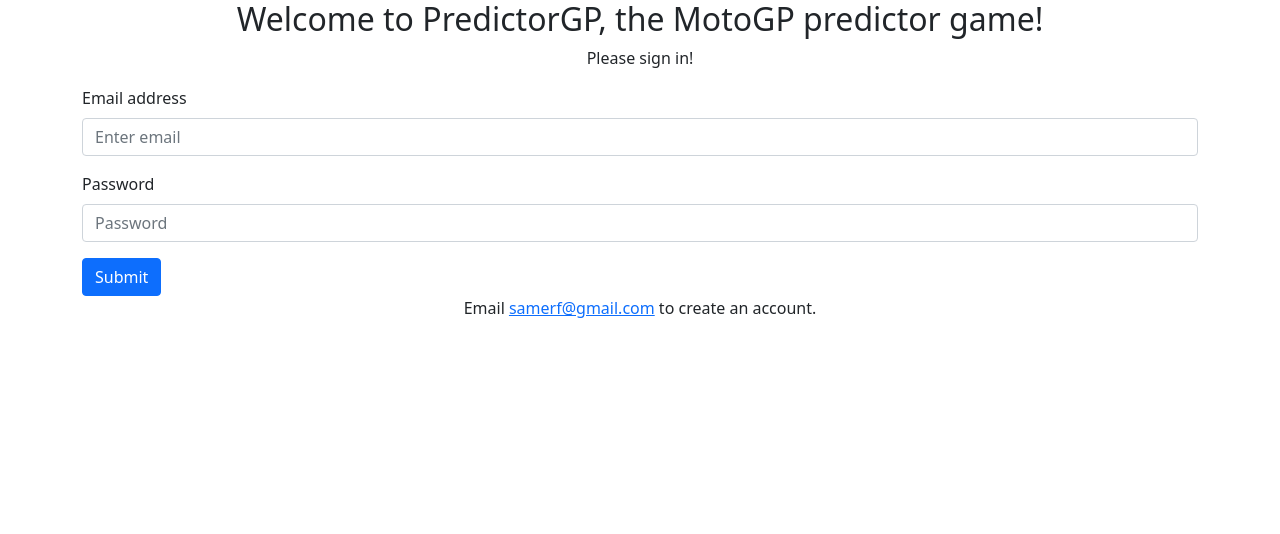
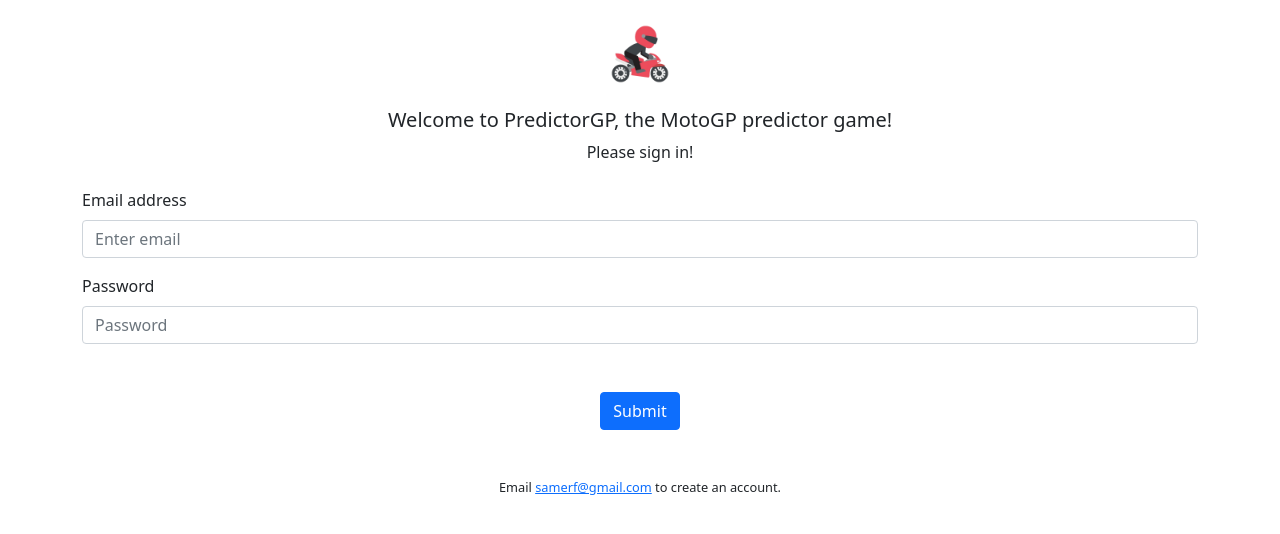
Before and after one commit to samerfahmy/motogp-next, a Next.js app: page /login in a window 1280 px wide. Shown: the top 534 px of the page. Built offline with nearby package versions, Linux system fonts and the light colour scheme.

Commit message:
UI Cleanup
- Changed layout of the Predict screen
- Added green/red text for predictions
- Added points dialog
- Cleaned up login screen UI

```diff
--- a/pages/_app.js
+++ b/pages/_app.js
@@ -9,6 +9,7 @@
 import Navbar from "react-bootstrap/Navbar";
 import { useRouter } from "next/router";
 import { SessionProvider, useSession, signOut } from "next-auth/react";
+import '../styles/globals.css'
 
 const AdminAuth = ({ children }) => {
   const { data: session, status } = useSession();
--- a/pages/admin.js
+++ b/pages/admin.js
@@ -132,7 +132,7 @@
   const TableRow = ({ title, id, selectedRider }) => {
     return (
       <tr>
-        <td>{title}</td>
+        <td className="fw-light medium-text pe-5">{title}</td>
         <td></td>
         <td>
           <RiderSelection id={id} selectedRider={selectedRider} />
--- a/pages/login.js
+++ b/pages/login.js
@@ -36,11 +36,14 @@
   return (
     <>
       <Container>
-        <center>
-          <h2>Welcome to PredictorGP, the MotoGP predictor game!</h2>
+        <div className="text-center pt-4 mb-4">
+          <div className="mb-4">
+            <img src="app_icon.png" height={60} />
+          </div>
+          <h5>Welcome to PredictorGP, the MotoGP predictor game!</h5>
           <p>Please sign in!</p>
           {!!error && <Alert variant="danger">{error}</Alert>}
-        </center>
+        </div>
         <Form onSubmit={handleSubmit}>
           <Form.Group className="mb-3" controlId="email">
             <Form.Label>Email address</Form.Label>
@@ -59,6 +62,7 @@
               disabled={loggingIn}
             />
           </Form.Group>
+          <div className="text-center my-5">
             {!loggingIn ? (
               <>
                 <Button variant="primary" type="submit">
@@ -68,13 +72,14 @@
             ) : (
               <Spinner animation="grow" variant="primary" />
             )}
+          </div>
         </Form>
-        <center>
+        <div className="text-center medium-text">
           <p>
             Email <a href="mailto:samerf@gmail.com">samerf@gmail.com</a> to
             create an account.
           </p>
-        </center>
+        </div>
       </Container>
     </>
   );
--- a/pages/scores.js
+++ b/pages/scores.js
@@ -55,7 +55,7 @@
           Click on a cell in the table to see predictions and results
         </p>
 
-        <Table bordered size="sm" striped responsive>
+        <Table bordered size="sm" striped responsive className="mb-5">
           <thead>
             <tr>
               <th></th>
--- a/styles/globals.css
+++ b/styles/globals.css
@@ -1,4 +1,4 @@
-:root {
+/* :root {
   --max-width: 1100px;
   --border-radius: 12px;
   --font-mono: ui-monospace, Menlo, Monaco, 'Cascadia Mono', 'Segoe UI Mono',
@@ -104,4 +104,76 @@
   html {
     color-scheme: dark;
   }
+} */
+
+.small-text {
+  font-size: .7em;
 }
+
+.form-select {
+  font-size: .8em;
+}
+
+body {
+  font-family: Roboto,Helvetica Neue,sans-serif;
+}
+
+.medium-text {
+  font-size: .8em;
+}
+
+.prediction-section {
+  /* border: 1px 0px 1px 0px solid rgba(0,0,0,.125); */
+  border-width: 1px 0px 0px 0px;
+  border-color: rgba(137, 168, 255, 0.55);
+  border-style: solid;
+  padding-left: 3px;
+  margin-top: 5px;
+  margin-bottom: 20px;
+  margin-left: -9px;
+}
+
+.legend {
+  float: none;
+  width: auto;
+  margin: 0em;
+  font-size: .9em;
+  padding-left: .35em;
+  padding-right: .35em;
+  /* color: rgba(0,0,0, .55); */
+  color: rgba(137, 168, 255, 0.9);
+}
+
+.prediction-table {
+  width: 100%;
+}
+
+.prediction-table-row-title {
+  width: 25%;
+}
+
+.prediction-table-row-selection {
+  width: 50%;
+  padding-right: 1em;
+}
+
+.prediction-table-row-result {
+  max-width: 0;
+  white-space: nowrap;
+  text-overflow: ellipsis;
+  overflow: hidden;
+}
+
+.green {
+	color: green;
+}
+
+.red {
+	color: red;
+}
+
+.info-link {
+  color: #2979FF;
+  text-decoration: none;
+  cursor: pointer;
+}
```
Also changed, not shown: pages/calendar.js (+8 -7 lines), pages/predict.js (+102 -25 lines). Lines whose indentation alone changed are shown as unchanged.
